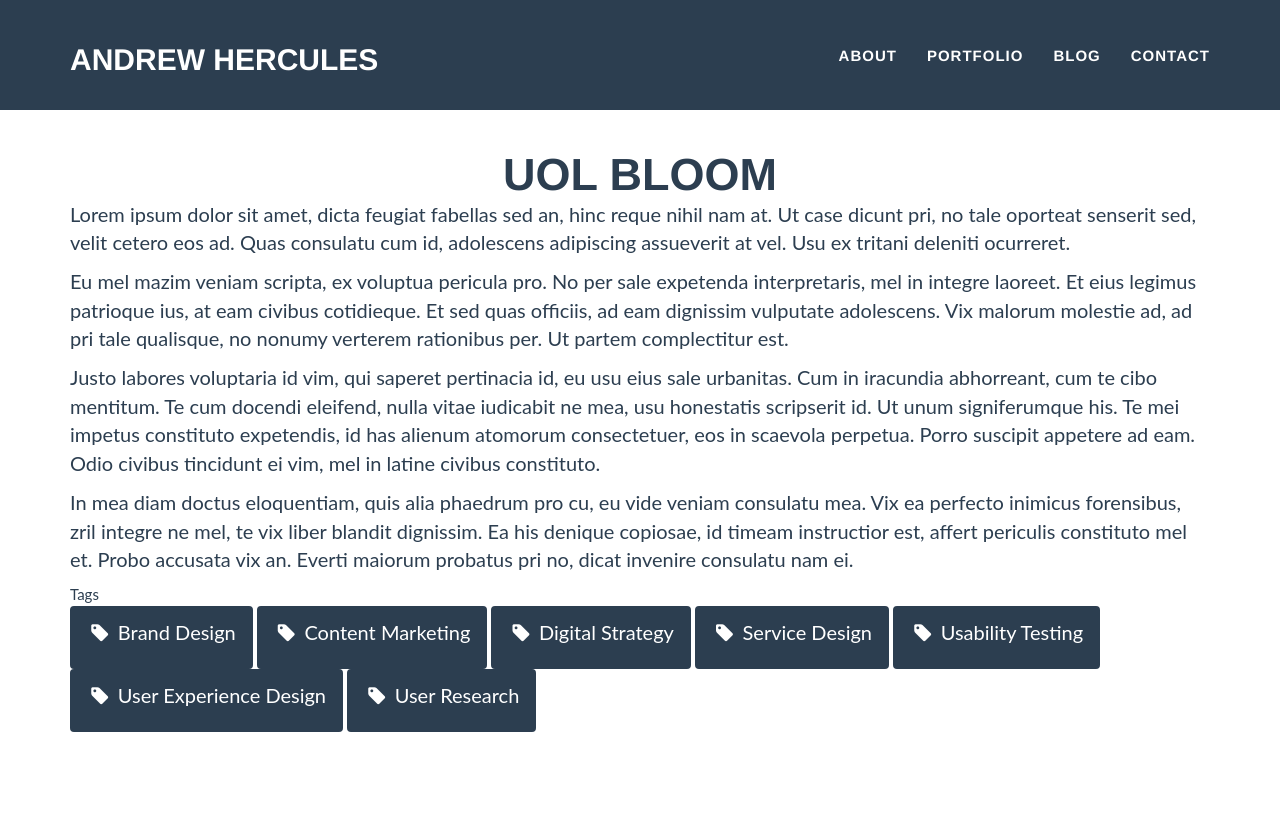
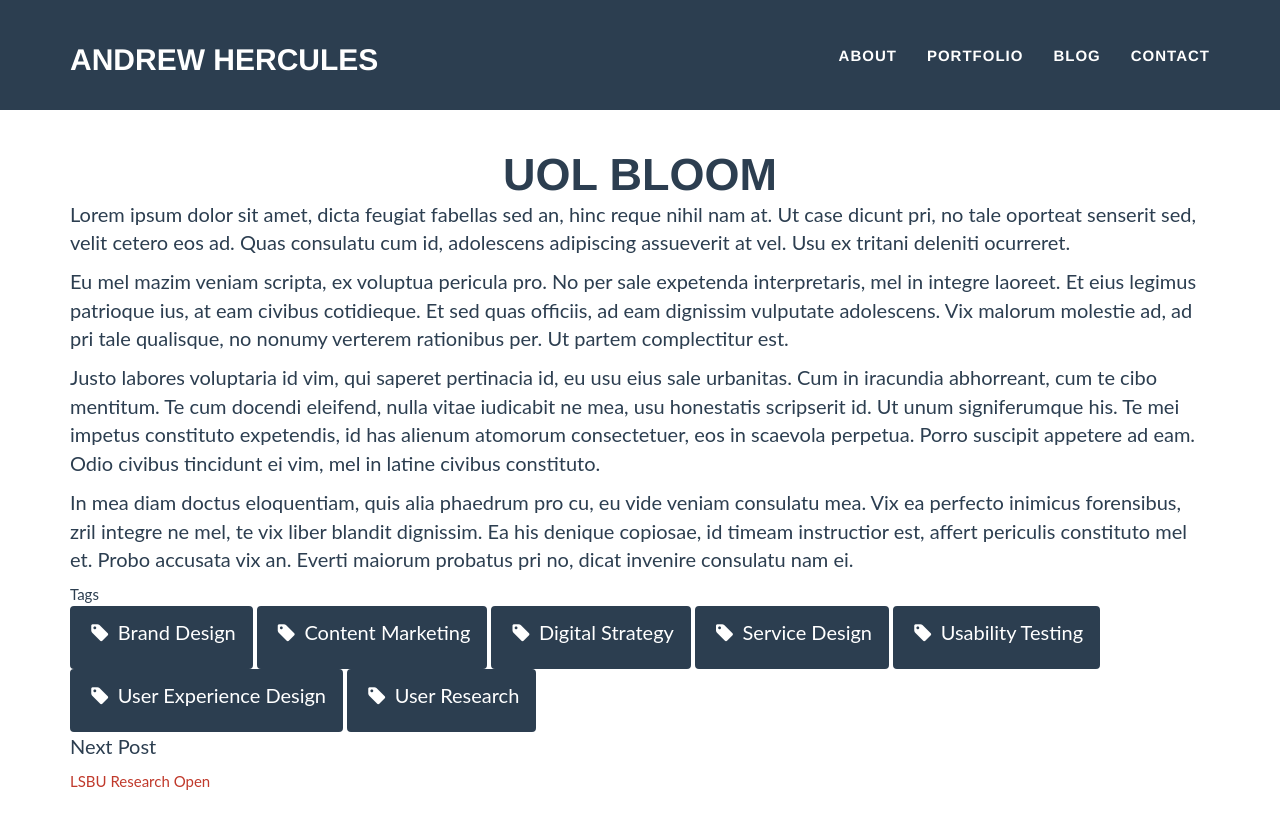
Before and after one commit to andrewhercules/andrewhercules.github.io, a Jekyll site: the page built from _portfolio/bloom.md, in a window 1280 px wide. Shown: the top 829 px of the page. Built offline with Jekyll 4.4.1, drawn with Linux system fonts in a browser that asks for light colours.

```diff
--- a/_config.yml
+++ b/_config.yml
@@ -7,3 +7,6 @@ permalink: pretty
 collections:
   portfolio:
     output: true
+
+# Navigation on posts and portfolio items
+post_navigation: true
--- /dev/null
+++ b/_includes/post-nav.html
@@ -0,0 +1,18 @@
+<div id="post-nav">
+  {% if page.previous.url %}
+  <div id="previous-post" class="post-nav-post">
+      <p>Previous Post</p>
+      <a href="{{ site.baseurl }}{{ page.previous.url }}">
+        {{ page.previous.title }}
+      </a>
+  </div>
+  {% endif %}
+  {% if page.next.url %}
+  <div id="next-post" class="post-nav-post">
+      <p>Next Post</p>
+      <a href="{{ site.baseurl }}{{ page.next.url }}">
+        {{ page.next.title }}
+      </a>
+  </div>
+  {% endif %}
+</div>
--- a/_layouts/post.html
+++ b/_layouts/post.html
@@ -20,5 +20,12 @@ layout: default
         {% include tags.html tags=tag_list %}
       </div>
     </div>
+    <div class="row">
+      <div class="col-lg-12">
+        {% if site.post_navigation %}
+          {% include post-nav.html %}
+        {% endif %}
+      </div>
+    </div>
   </section>
 </div>
```
Also changed, not shown: _portfolio/lsbu-research-open.md (added, +14 -0 lines).
